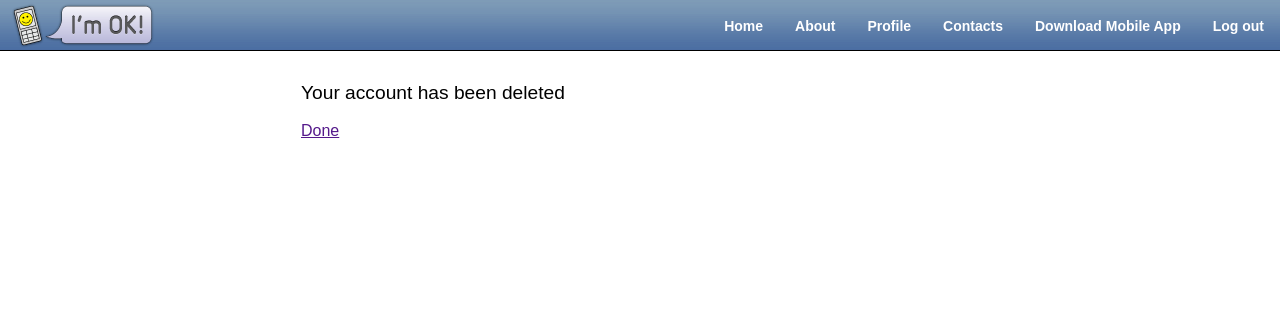
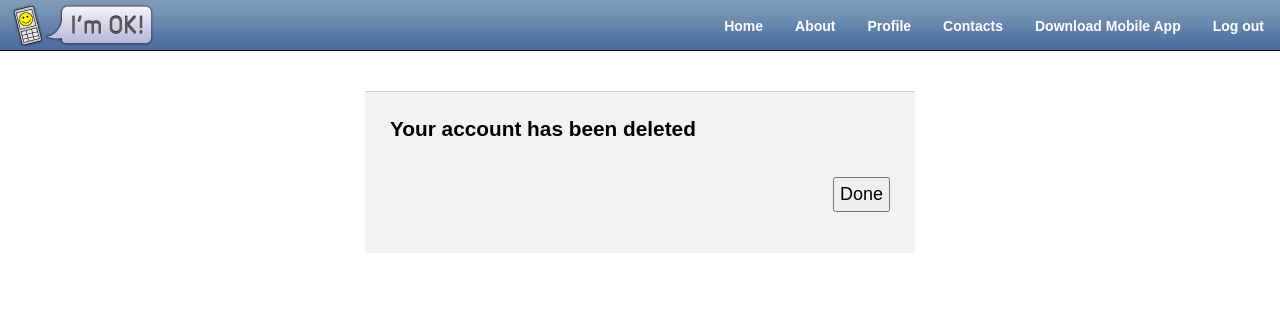
Before and after one commit to jeztek/imok_appengine, a Python web app: template templates/deletedProfile.html in a window 1280 px wide. Shown: the top 311 px of the page. Run offline with Jinja, Linux system fonts and the light colour scheme; the template is opened without the code that fills it, so the values that code supplies are empty.

Commit message:
fixed delete account styling

```diff
--- a/templates/deletedProfile.html
+++ b/templates/deletedProfile.html
@@ -3,11 +3,12 @@
 {% block body %}
 
 <center>
-<div style="width: 678px; text-align: left;">
-  <p>
-    <div style="font-size: 1.2em">Your account has been deleted</div>
-    <br />
-    <a href="{{ logout_url }}">Done</a>
+<div id="wizardContent" style="width: 500px; text-align: left;">
+
+  <div style="font-weight: bold; font-size: 1.3em">Your account has been deleted</div>
+  <br/><br/>
+  <div style="text-align: right">
+    <input style="text-align: right;" type="submit" value="Done" onclick="document.location = '/';"/>
   </p>
 </div>
 </center>
--- a/templates/home.html
+++ b/templates/home.html
@@ -128,10 +128,9 @@ table.widgetTable td {
   <td>{{ phone.number_str }}</td>
 </tr>
 {% endfor %}
-<tr><th><a href="/profile/delete">Delete your account</a></th>
-<td></td>
-</tr>
 </table>
+<br/>
+<a href="/profile/delete">Delete your account</a>
 
 </p>
 
```
Also changed, not shown: templates/deleteProfile.html (+5 -7 lines).
